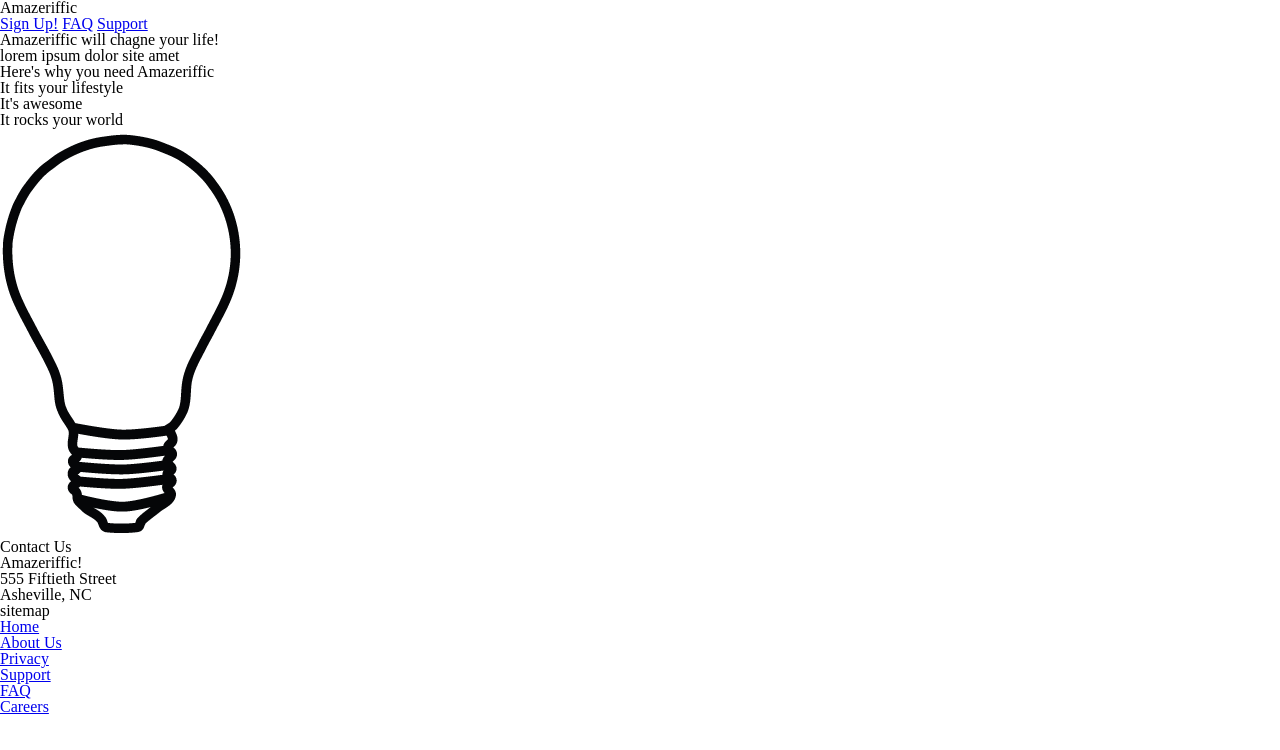
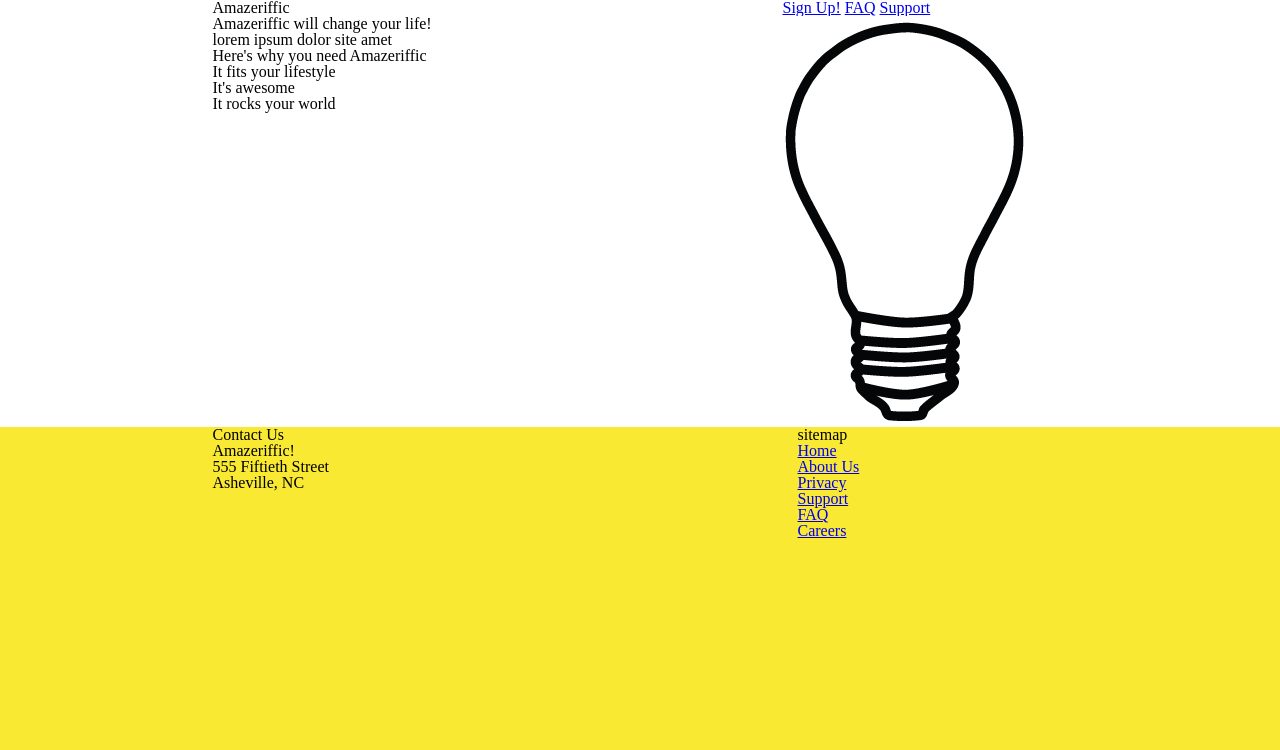
Before and after one commit to sw00656b/test-project, a plain HTML site: page index.html in a window 1280 px wide. Drawn offline with Linux system fonts and the light colour scheme.

Commit message:
Added divs to index.html, added div styles to styles.css

```diff
--- a/index.html
+++ b/index.html
@@ -8,16 +8,20 @@
 
 	<body>
 		<header>
+			<div class="container">
 				<h1>Amazeriffic</h1>
 				<nav>
 					<a href="#">Sign Up!</a>
 					<a href="#">FAQ</a>
 					<a href="#">Support</a>
 				</nav>
+			</div>
 		</header>
 
 		 <main>
-		 	<h2>Amazeriffic will chagne your life!</h2>
+		 	<div class="container">
+		 		<div class="content">
+		 	<h2>Amazeriffic will change your life!</h2>
 		 	<p>lorem ipsum dolor site amet</p>
 		 	<h3>Here's why you need Amazeriffic</h3>
 		 	<ul>
@@ -25,11 +29,14 @@
 		 			<li>It's awesome</li>
 		 			<li>It rocks your world</li>
 		 	</ul>
+		 </div>
+		 <img src="lightbulb.png" alt="an image of a lightbulb">
 
-		 	<img src="lightbulb.png" alt="an image of a lightbulb">
+		 </div>
 		 </main>
 
 		 <footer>
+		 	<div class="container">
 		 	<div class="contact">
 		 		<h5>Contact Us</h5>
 		 		<p>Amazeriffic!</p>
@@ -48,6 +55,7 @@
 		 			<li><a href="#">Careers</a></li>
 		 		</ul>
 		 	</div>
+		 </div>
 		 </footer>
 	</body>
 </html>
--- a/style.css
+++ b/style.css
@@ -0,0 +1,49 @@
+body {
+  background: #f9e933;
+}
+
+header, main, footer {
+  min-width: 855px;
+}
+
+header .container, main .container, footer .container {
+  max-width: 855px;
+  margin: auto;
+}
+
+header {
+  background: white;
+  overflow: auto;
+}
+
+header h1 {
+  float: left;
+  width: 570px;
+
+}
+
+header nav {
+  float: right;
+  width: 285px;
+}
+
+main {
+  background: white;
+}
+
+main .content {
+  float: left;
+  width: 570px;
+}
+
+
+footer .contact {
+  float: left;
+  width: 570px;
+
+}
+
+footer .sitemap {
+  float: right;
+  width: 270px;
+}
```
Lines whose indentation alone changed are shown as unchanged.
